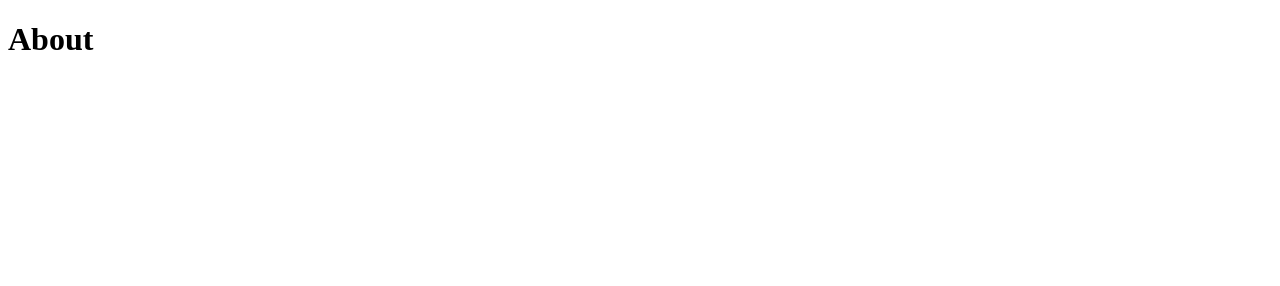
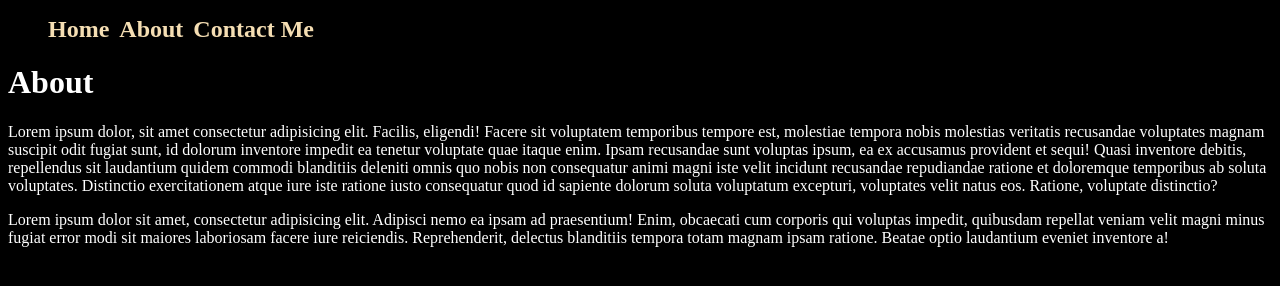
Before and after one commit to Roh1512/basic-node-site, a website: page public/about.html in a window 1280 px wide. Drawn offline with Linux system fonts and the light colour scheme.

Commit message:
finished

```diff
--- a/public/about.html
+++ b/public/about.html
@@ -3,9 +3,38 @@
   <head>
     <meta charset="UTF-8" />
     <meta name="viewport" content="width=device-width, initial-scale=1.0" />
+    <link rel="stylesheet" href="./styles.css" />
     <title>About</title>
   </head>
   <body>
+    <nav>
+      <ul>
+        <li><a href="/">Home</a></li>
+        <li><a href="/about.html">About</a></li>
+        <li><a href="/contact.html">Contact Me</a></li>
+      </ul>
+    </nav>
     <h1>About</h1>
+    <p>
+      Lorem ipsum dolor, sit amet consectetur adipisicing elit. Facilis,
+      eligendi! Facere sit voluptatem temporibus tempore est, molestiae tempora
+      nobis molestias veritatis recusandae voluptates magnam suscipit odit
+      fugiat sunt, id dolorum inventore impedit ea tenetur voluptate quae itaque
+      enim. Ipsam recusandae sunt voluptas ipsum, ea ex accusamus provident et
+      sequi! Quasi inventore debitis, repellendus sit laudantium quidem commodi
+      blanditiis deleniti omnis quo nobis non consequatur animi magni iste velit
+      incidunt recusandae repudiandae ratione et doloremque temporibus ab soluta
+      voluptates. Distinctio exercitationem atque iure iste ratione iusto
+      consequatur quod id sapiente dolorum soluta voluptatum excepturi,
+      voluptates velit natus eos. Ratione, voluptate distinctio?
+    </p>
+    <p>
+      Lorem ipsum dolor sit amet, consectetur adipisicing elit. Adipisci nemo ea
+      ipsam ad praesentium! Enim, obcaecati cum corporis qui voluptas impedit,
+      quibusdam repellat veniam velit magni minus fugiat error modi sit maiores
+      laboriosam facere iure reiciendis. Reprehenderit, delectus blanditiis
+      tempora totam magnam ipsam ratione. Beatae optio laudantium eveniet
+      inventore a!
+    </p>
   </body>
 </html>
--- /dev/null
+++ b/public/styles.css
@@ -0,0 +1,20 @@
+body {
+  background-color: black;
+  color: white;
+}
+
+nav > ul {
+  display: flex;
+  flex-direction: row;
+  list-style: none;
+  gap: 10px;
+}
+nav > ul a {
+  color: wheat;
+  font-size: 24px;
+  font-weight: bold;
+  text-decoration: none;
+}
+nav > ul a:visited {
+  color: wheat;
+}
```
Also changed, not shown: index.js (added, +68 -0 lines), package.json (added, +12 -0 lines), public/404.html (+8 -0 lines), public/contact.html (+10 -0 lines), public/index.html (+21 -0 lines).
